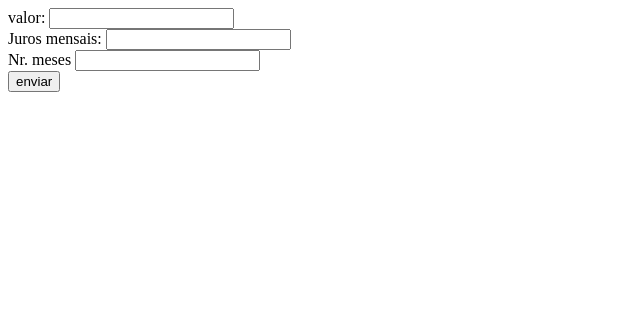
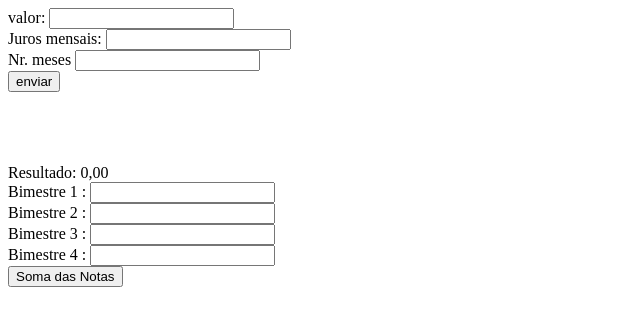
Before and after one commit to carolhaniuc/primeirof_3t, a plain HTML site: page index.html in a window 1280 px wide. Shown: the whole page, without its empty margins (0-640 px from the left). Drawn offline with Linux system fonts and the light colour scheme.

Commit message:
Update index.html

```diff
--- a/index.html
+++ b/index.html
@@ -13,5 +13,16 @@
    Juros mensais: <input id="juros" type="text"><br>
    Nr. meses <input id="meses"  type="text"><br>
    <button onclick="total()">enviar</button>
+
+    <br><br><br><br><br>
+    <span id="result">Resultado: 0,00</span><br>
+    Bimestre 1 : <input id="b1" type="text"><br>
+    Bimestre 2 : <input id="b2" type="text"><br>
+    Bimestre 3 : <input id="b3" type="text"><br>
+    Bimestre 4 : <input id="b4" type="text"><br>
+
+    <button onclick="somaNota()">Soma das Notas</button>
+
+
 </body>
 </html>
```
